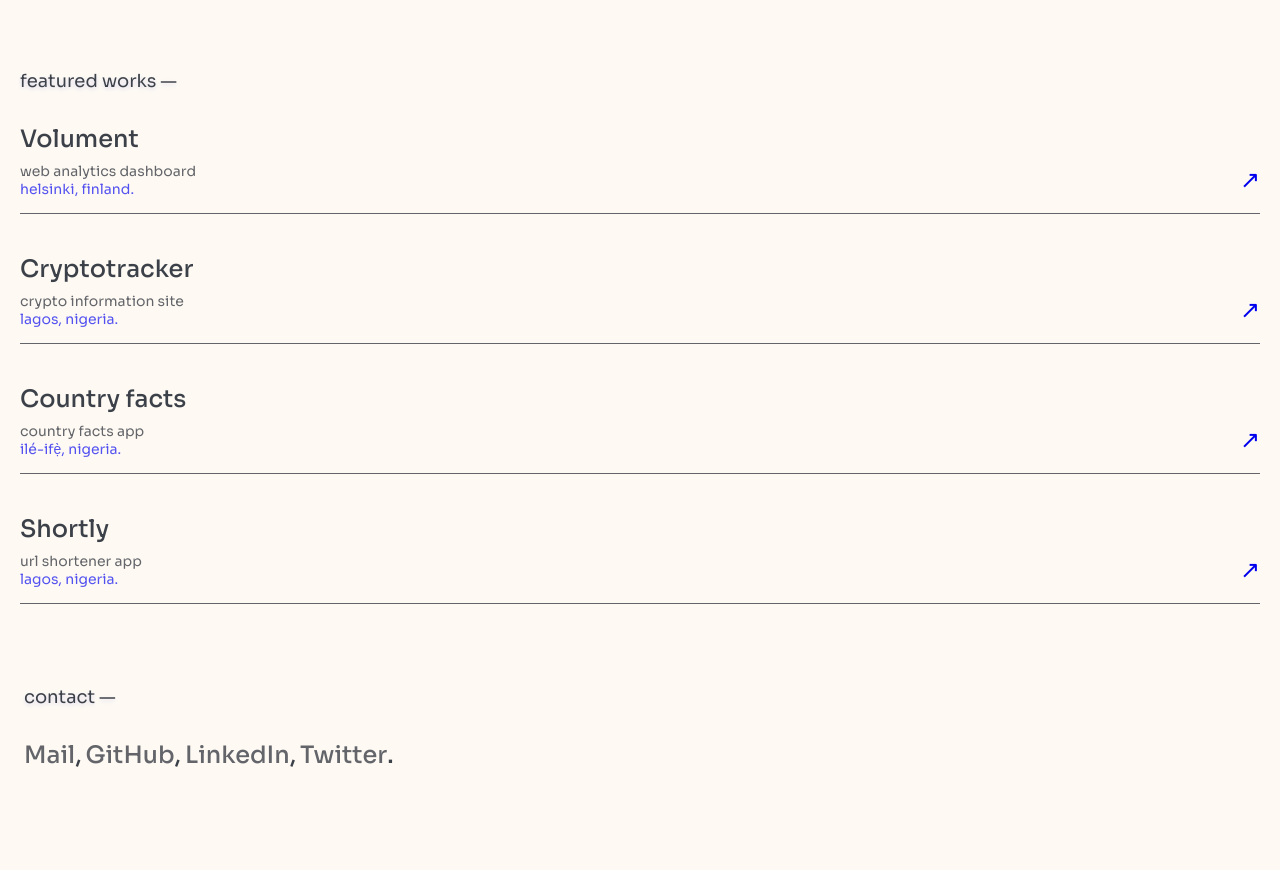
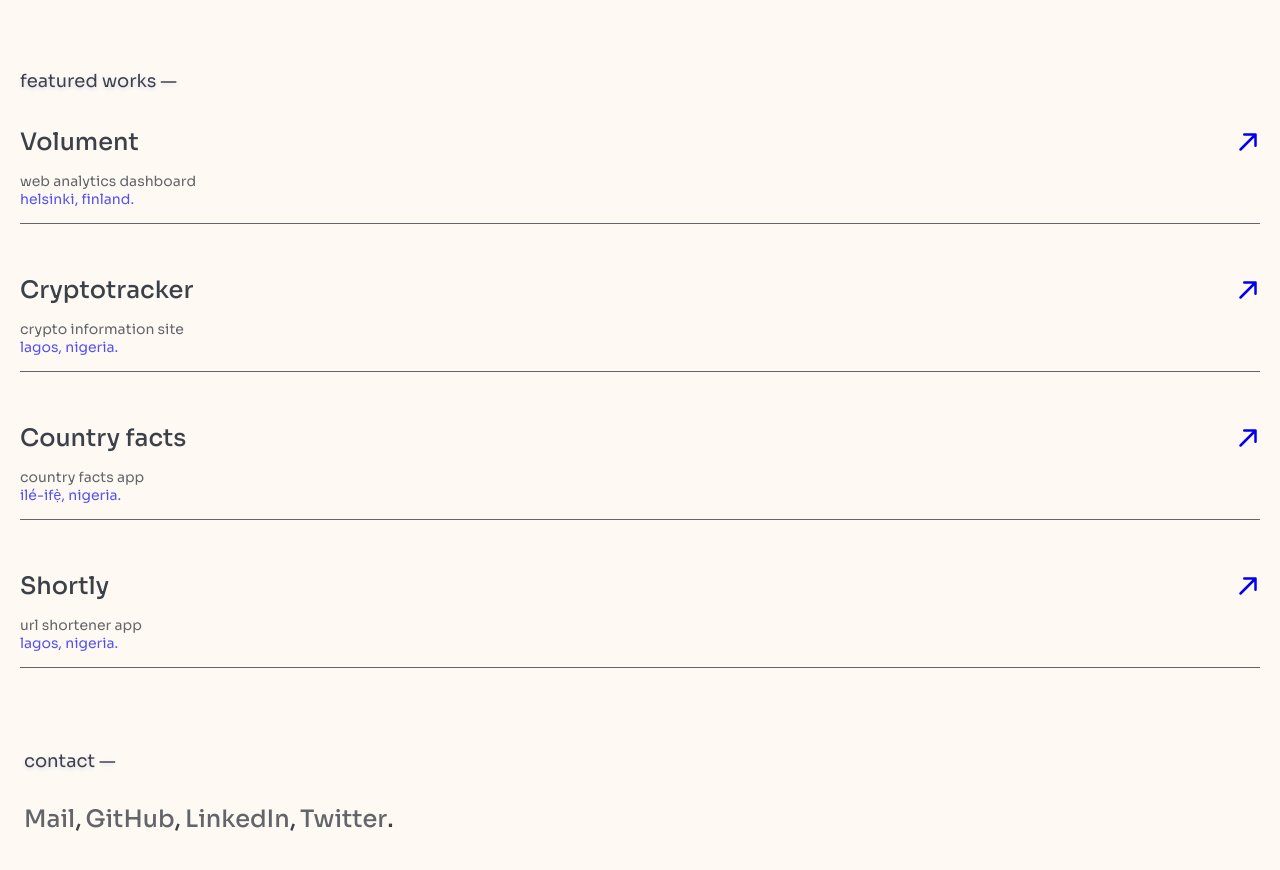
Before and after one commit to the-eduek/folio-v3, a website built with Vite: page index.html in a window 1280 px wide. Shown: the part 1060-1930 px from the top of the page. Built offline with nearby package versions, Linux system fonts and the light colour scheme; files whose address does not match are found by name.

Commit message:
feat: project links microinteractions

```diff
--- a/index.html
+++ b/index.html
@@ -42,64 +42,95 @@
 
         <ul>
           <li class="project">
-            <p class="project__title">Volument</p>
+            <a class="project__title" href="http://volument.com/demo" target="_blank">
+              <span class="project__name"><span data-content="Volument" aria-hidden="true"></span> Volument</span>
+              <span class="project__btn">
+                <span>
+                  <svg fill="none" stroke="currentColor" stroke-width="2.5" viewBox="0 0 24 24" xmlns="http://www.w3.org/2000/svg" aria-hidden="true">
+                    <path stroke-linecap="round" stroke-linejoin="round" d="M4.5 19.5l15-15m0 0H8.25m11.25 0v11.25"></path>
+                  </svg>
+                </span>
+                <span>
+                  <svg fill="none" stroke="currentColor" stroke-width="2.5" viewBox="0 0 24 24" xmlns="http://www.w3.org/2000/svg" aria-hidden="true">
+                    <path stroke-linecap="round" stroke-linejoin="round" d="M4.5 19.5l15-15m0 0H8.25m11.25 0v11.25"></path>
+                  </svg>
+                </span>
+              </span>
+            </a>
 
             <div class="project__desc">
-              <div>
               <p>Web analytics dashboard</p>
               <p>Helsinki, Finland.</p>
-              </div>
-
-              <div class="project__btn">
-                <a href="http://volument.com/demo"><span>↗</span></a>
-              </div>
             </div>
           </li>
 
           <li class="project">
-            <p class="project__title">Cryptotracker</p>
+            <a class="project__title" href="https://the-eduek.github.io/cryptotracker/" target="_blank">
+              <span class="project__name"><span data-content="Cryptotracker" aria-hidden="true"></span> Cryptotracker</span>
+              <span class="project__btn">
+                <span>
+                  <svg fill="none" stroke="currentColor" stroke-width="2.5" viewBox="0 0 24 24" xmlns="http://www.w3.org/2000/svg" aria-hidden="true">
+                    <path stroke-linecap="round" stroke-linejoin="round" d="M4.5 19.5l15-15m0 0H8.25m11.25 0v11.25"></path>
+                  </svg>
+                </span>
+                <span>
+                  <svg fill="none" stroke="currentColor" stroke-width="2.5" viewBox="0 0 24 24" xmlns="http://www.w3.org/2000/svg" aria-hidden="true">
+                    <path stroke-linecap="round" stroke-linejoin="round" d="M4.5 19.5l15-15m0 0H8.25m11.25 0v11.25"></path>
+                  </svg>
+                </span>
+              </span>
+            </a>
 
             <div class="project__desc">
-              <div>
               <p>Crypto information site</p>
               <p>Lagos, Nigeria.</p>
             </div>
+          </li>
 
-              <div class="project__btn">
-                <a href="https://the-eduek.github.io/cryptotracker/"><span>↗</span></a>
-              </div>
+          <li class="project">
+            <a class="project__title" href="https://the-eduek.github.io/restcountries" target="_blank">
+              <span class="project__name"><span data-content="Country facts" aria-hidden="true"></span> Country facts</span>
+              <span class="project__btn">
+                <span>
+                  <svg fill="none" stroke="currentColor" stroke-width="2.5" viewBox="0 0 24 24" xmlns="http://www.w3.org/2000/svg" aria-hidden="true">
+                    <path stroke-linecap="round" stroke-linejoin="round" d="M4.5 19.5l15-15m0 0H8.25m11.25 0v11.25"></path>
+                  </svg>
+                </span>
+                <span>
+                  <svg fill="none" stroke="currentColor" stroke-width="2.5" viewBox="0 0 24 24" xmlns="http://www.w3.org/2000/svg" aria-hidden="true">
+                    <path stroke-linecap="round" stroke-linejoin="round" d="M4.5 19.5l15-15m0 0H8.25m11.25 0v11.25"></path>
+                  </svg>
+                </span>
+              </span>
+            </a>
+
+            <div class="project__desc">
+              <p>Country facts app</p>
+              <p>Ilé-Ifẹ̀, Nigeria.</p>
             </div>
           </li>
 
 
           <li class="project">
-            <p class="project__title">Country facts</p>
+            <a class="project__title" href="https://the-eduek.github.io/shortly" target="_blank">
+              <span class="project__name"><span data-content="Shortly" aria-hidden="true"></span> Shortly</span>
+              <span class="project__btn">
+                <span>
+                  <svg fill="none" stroke="currentColor" stroke-width="2.5" viewBox="0 0 24 24" xmlns="http://www.w3.org/2000/svg" aria-hidden="true">
+                    <path stroke-linecap="round" stroke-linejoin="round" d="M4.5 19.5l15-15m0 0H8.25m11.25 0v11.25"></path>
+                  </svg>
+                </span>
+                <span>
+                  <svg fill="none" stroke="currentColor" stroke-width="2.5" viewBox="0 0 24 24" xmlns="http://www.w3.org/2000/svg" aria-hidden="true">
+                    <path stroke-linecap="round" stroke-linejoin="round" d="M4.5 19.5l15-15m0 0H8.25m11.25 0v11.25"></path>
+                  </svg>
+                </span>
+              </span>
+            </a>
 
             <div class="project__desc">
-              <div>
-                <p>Country facts app</p>
-                <p>Ilé-Ifẹ̀, Nigeria.</p>
-              </div>
-
-              <div class="project__btn">
-                <a href="https://the-eduek.github.io/restcountries"><span>↗</span></a>
-              </div>
-            </div>
-          </li>
-
-
-          <li class="project">
-            <p class="project__title">Shortly</p>
-
-            <div class="project__desc">
-              <div>
               <p>URl shortener app</p>
               <p>Lagos, Nigeria.</p>
-              </div>
-
-              <div class="project__btn">
-                <a href="https://the-eduek.github.io/shortly"><span>↗</span></a>
-              </div>
             </div>
           </li>
         </ul>
@@ -115,17 +146,17 @@
             </a>,
           </span>
           <span class="contact-link">
-            <a class="contact-link" href="https://github.com/the-eduek/">
+            <a href="https://github.com/the-eduek/">
               <span data-content="GitHub" aria-hidden="true"></span> GitHub
             </a>,
           </span>
           <span class="contact-link">
-            <a class="contact-link" href="https://www.linkedin.com/in/eduek/">
+            <a href="https://www.linkedin.com/in/eduek/">
               <span data-content="LinkedIn" aria-hidden="true"></span> LinkedIn
             </a>,
           </span>
           <span class="contact-link">
-            <a class="contact-link" href="https://twitter.com/the_eduek">
+            <a href="https://twitter.com/the_eduek">
               <span data-content="Twitter" aria-hidden="true"></span> Twitter
             </a>.
           </span>
--- a/src/styles/_main.scss
+++ b/src/styles/_main.scss
@@ -98,14 +98,82 @@ header {
     position: relative;
 
     &__title {
+      @extend %space-between;
+      align-items: center;
+      padding: 0 0 0.75rem;
+      position: relative;
+
+
+      &:hover {
+        .project__name {
+          span {
+            transform: translateY(0);
+
+            &::after {
+              transform: translateY(0);
+            }
+          }
+        }
+
+        .project__btn {
+          span {
+            transform: translate3d(100%, -100%, 0.5rem);
+          }
+        }
+      }
+    }
+
+    &__name {
+      @extend %transition;
       font-size: 1.5rem;
       font-weight: 500;
-      padding: 0 0 0.5rem;
+      position: relative;
+
+      span {
+        @extend %transition;
+        left: 0;
+        overflow: hidden;
+        position: absolute;
+        top: 0;
+        transform: translateY(100%);
+
+        &::after {
+          @extend %transition;
+          color: $primary;
+          content: attr(data-content);
+          display: block;
+          transform: translateY(-100%);
+        }
+      }
+    }
+
+    &__btn {
+      display: flex;
+      overflow: hidden;
+      position: relative;
+
+      span {
+        @extend %transition;
+        color: $primary;
+        height: 2.25rem;
+        margin: 0 0 0 0.25rem;
+        width: 1.5rem;
+
+        svg {
+          height: 100%;
+          width: 100%;
+        }
+
+        &:last-child {
+          color: $darkGrey;
+          bottom: -100%;
+          left: -100%;
+          position: absolute;
+        }
+      }
     }
 
     &__desc {
-      @extend %space-between;
-
       p {
         color: $lightGrey;
         font-size: 0.875rem;
@@ -115,17 +183,6 @@ header {
         &:last-child {
           color: rgba($primary, 0.675);
         }
-      }
-    }
-
-    &__btn {
-      a {
-        align-items: center;
-        color: $primary;
-        display: flex;
-        font-size: 1.5rem;
-        font-weight: 500;
-        height: 100%;
       }
     }
 
@@ -141,7 +198,7 @@ header {
     }
 
     &:not(:first-child) {
-      margin: 2.5rem 0 0;
+      margin: 3rem 0 0;
     }
   }
 }
@@ -160,30 +217,25 @@ header {
     font-weight: 500;
     display: flex;
 
-    &:not(:last-child) {
-      margin: 0 0.25rem 0 0;
-    }
-  }
-
     a {
       color: $lightGrey;
       position: relative;
       overflow: hidden;
 
       span {
+        @extend %transition;
         left: 0;
         overflow: hidden;
         position: absolute;
         top: 0;
         transform: translateY(100%);
-      transition: transform 275ms ease;
 
         &::after {
+          @extend %transition;
           color: $primary;
           content: attr(data-content);
           display: block;
           transform: translateY(-100%);
-        transition: transform 275ms ease;
         }
       }
 
@@ -196,8 +248,11 @@ header {
           }
         }
       }
+    }
 
-
+    &:not(:last-child) {
+      margin: 0 0.25rem 0 0;
+    }
   }
 }
 
--- a/src/styles/_variables.scss
+++ b/src/styles/_variables.scss
@@ -11,3 +11,7 @@ $primary: #0000ee;
 %tight {
   letter-spacing: -0.75px;
 }
+
+%transition {
+  transition: transform 250ms cubic-bezier(0.55, 0.055, 0.675, 0.19);
+}
```
Lines whose indentation alone changed are shown as unchanged.
